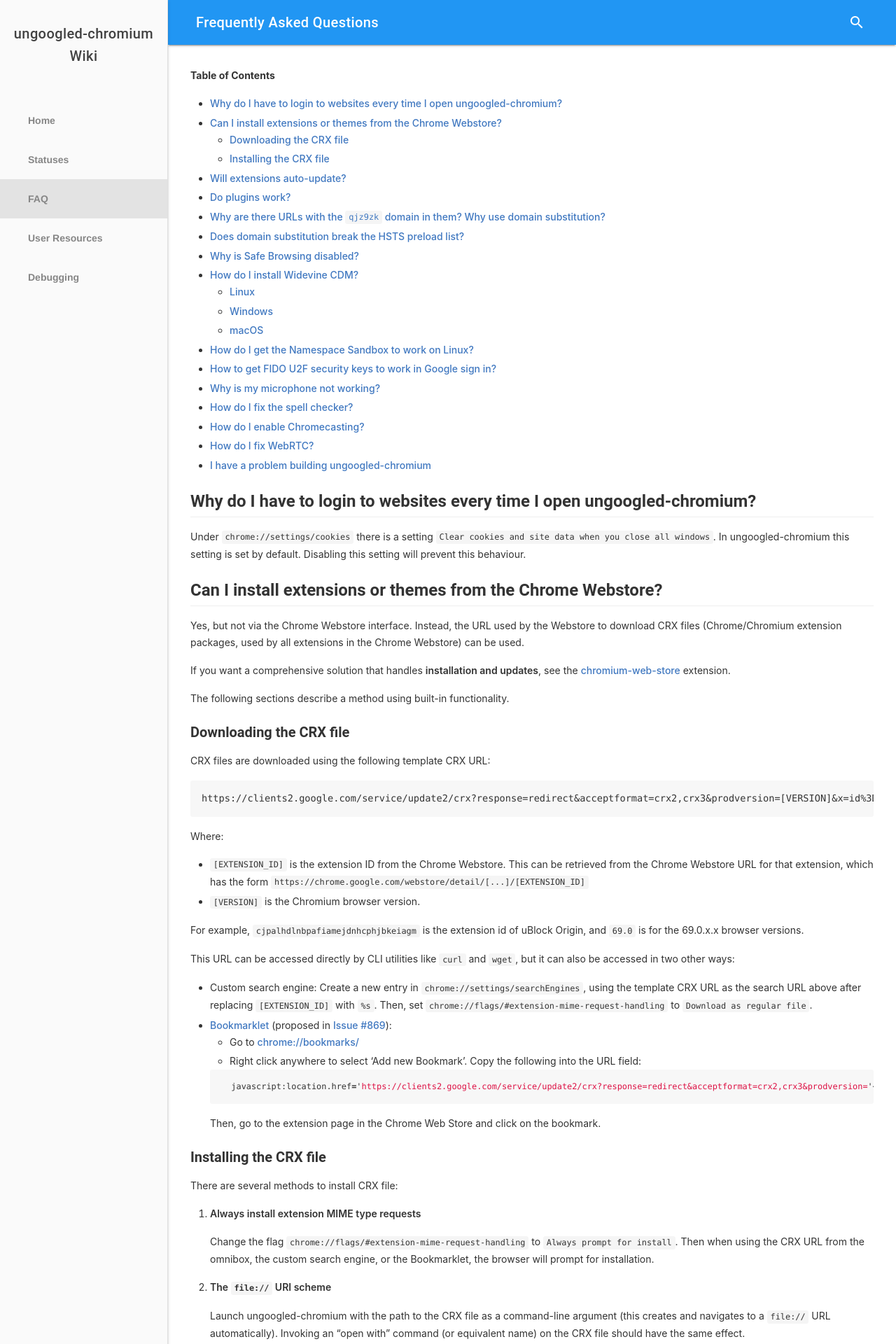
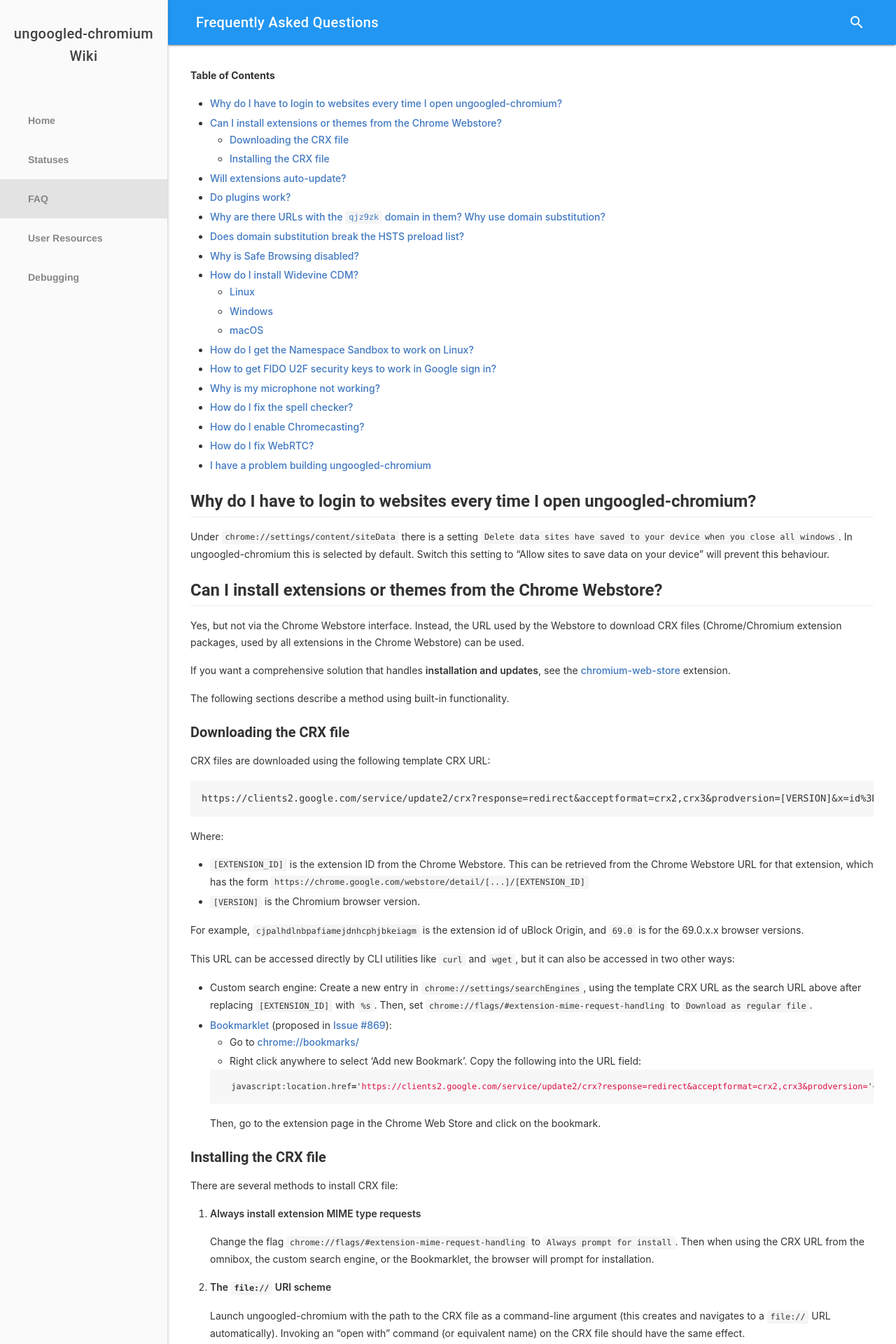
Before and after one commit to ungoogled-software/ungoogled-chromium-wiki, a Jekyll site: the page built from faq.md, in a window 1280 px wide. Shown: the top 1920 px of the page at 70% size. Built offline with Jekyll 4.4.1, drawn with Linux system fonts in a browser that asks for light colours.

Commit message:
Update faq.md sitedata section
The location of site data switch in settings is changed now.

```diff
--- a/faq.md
+++ b/faq.md
@@ -8,7 +8,7 @@ permalink: /faq
 
 ## Why do I have to login to websites every time I open ungoogled-chromium?
 
-Under `chrome://settings/cookies` there is a setting `Clear cookies and site data when you close all windows`. In ungoogled-chromium this setting is set by default. Disabling this setting will prevent this behaviour.
+Under `chrome://settings/content/siteData` there is a setting `Delete data sites have saved to your device when you close all windows`. In ungoogled-chromium this is selected by default. Switch this setting to "Allow sites to save data on your device" will prevent this behaviour.
 
 ## Can I install extensions or themes from the Chrome Webstore?
 
```
